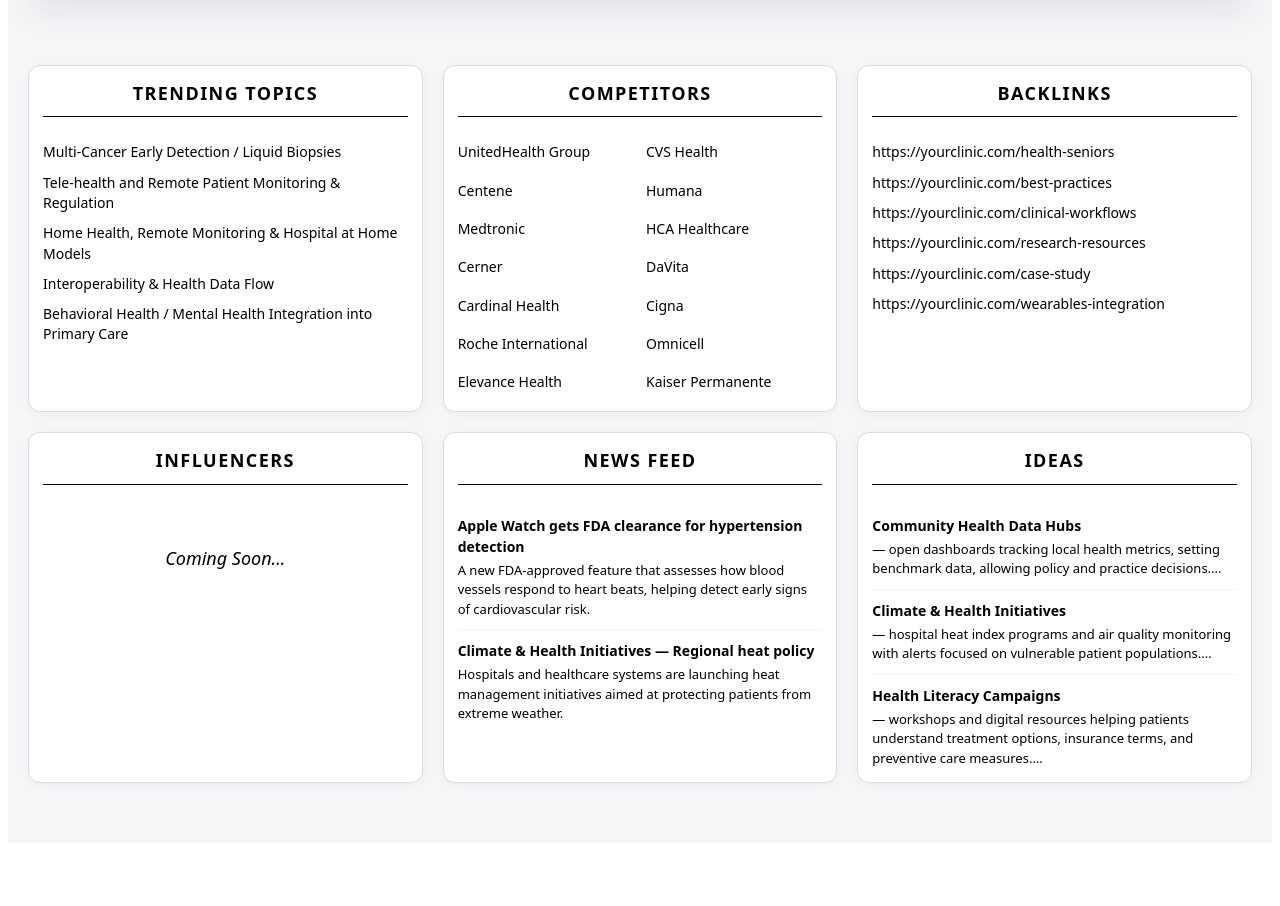
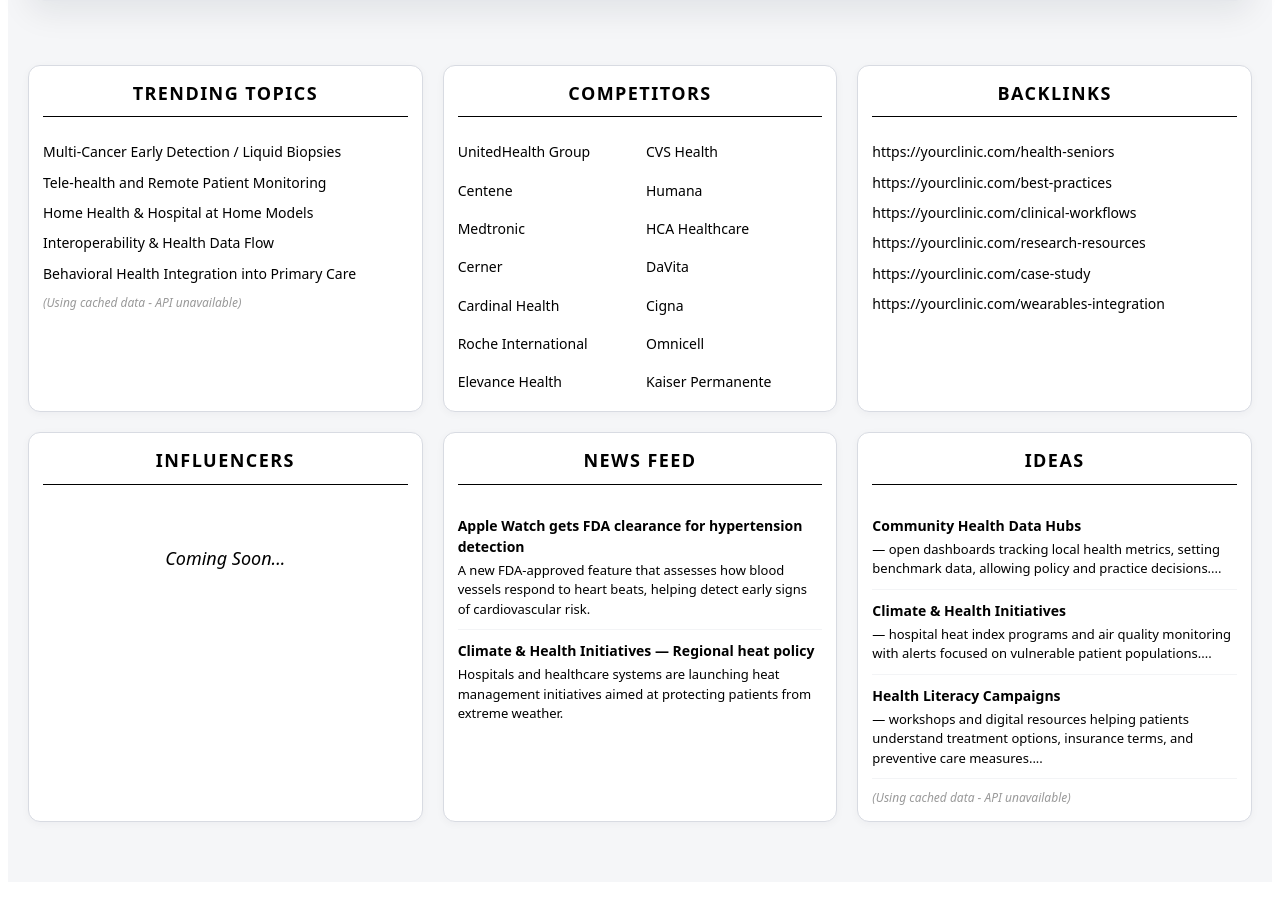
Before and after one commit to yeetward/Social_Listening_Project, a Django app: page /tool/ in a window 1280 px wide. Shown: the part 639-1545 px from the top of the page. Before the commit the page ends 1426 px from the top, so only its background shows below. Run offline with Django 5.2, Linux system fonts and the light colour scheme.

Commit message:
Add loading states and API integration for trending topics and ideas cards

```diff
--- a/Frontend/ai_listening_tool/static/ai_listening_tool/css/app.css
+++ b/Frontend/ai_listening_tool/static/ai_listening_tool/css/app.css
@@ -422,6 +422,14 @@
   font-weight: 500;
 }
 
+#rmtool .rm-loading {
+  color: var(--rm-muted);
+  text-align: center;
+  padding: 20px 0;
+  font-style: italic;
+  font-size: 14px;
+}
+
 /* Results-only minimal styling */
 #rmtool .rm-listing {
   display: grid;
--- a/Frontend/ai_listening_tool/static/ai_listening_tool/js/config.js
+++ b/Frontend/ai_listening_tool/static/ai_listening_tool/js/config.js
@@ -1,6 +1,6 @@
 (function () {
   window.RM_TOOL_CONFIG = {
-    API_BASE: "http://127.0.0.1:8000/api", // keep the /api base, no trailing slash
+    API_BASE: "http://127.0.0.1:8001/api", // keep the /api base, no trailing slash
     timeoutMs: 20000
   };
 })();
--- a/Frontend/ai_listening_tool/static/ai_listening_tool/js/search.js
+++ b/Frontend/ai_listening_tool/static/ai_listening_tool/js/search.js
@@ -1,6 +1,158 @@
 "use strict";
+import "./config.js";
 
+// Configuration
+const API_BASE_URL = RM_TOOL_CONFIG.API_BASE;
+const DEFAULT_COMPANY = "EcoDrive Motors";
+const API_TIMEOUT = 5000; // 5 second timeout
+
+/**
+ * Fetch with timeout
+ */
+function fetchWithTimeout(url, options = {}, timeout = API_TIMEOUT) {
+  return Promise.race([
+    fetch(url, options),
+    new Promise((_, reject) =>
+      setTimeout(() => reject(new Error('Request timeout')), timeout)
+    )
+  ]);
+}
+
+/**
+ * Fetch trending topics from the API
+ */
+async function fetchTrendingTopics(company = DEFAULT_COMPANY) {
+  const trendingList = document.getElementById("trendingTopicsList");
+  if (!trendingList) return;
+
+  try {
+    // Show loading state
+    trendingList.innerHTML = '<li class="rm-loading">Loading trending topics...</li>';
+
+    const params = new URLSearchParams({
+      company: company,
+      threshold: "0.5",
+      limit: "10",
+      full: "0"
+    });
+
+    const response = await fetchWithTimeout(`${API_BASE_URL}/cards/trending/?${params}`);
+
+    if (!response.ok) {
+      throw new Error(`HTTP ${response.status}`);
+    }
+
+    const topics = await response.json();
+
+    // Clear loading and populate
+    trendingList.innerHTML = "";
+
+    if (!topics || topics.length === 0) {
+      trendingList.innerHTML = '<li class="rm-empty">No trending topics found at this time.</li>';
+      return;
+    }
+
+    topics.forEach(topic => {
+      const li = document.createElement("li");
+      li.textContent = topic;
+      trendingList.appendChild(li);
+    });
+
+  } catch (error) {
+    console.error("Error fetching trending topics:", error);
+    // Show a more user-friendly fallback
+    trendingList.innerHTML = `
+      <li>Multi-Cancer Early Detection / Liquid Biopsies</li>
+      <li>Tele-health and Remote Patient Monitoring</li>
+      <li>Home Health & Hospital at Home Models</li>
+      <li>Interoperability & Health Data Flow</li>
+      <li>Behavioral Health Integration into Primary Care</li>
+    `;
+    // Add a subtle note
+    const note = document.createElement("li");
+    note.style.fontSize = "12px";
+    note.style.color = "#999";
+    note.style.fontStyle = "italic";
+    note.textContent = "(Using cached data - API unavailable)";
+    trendingList.appendChild(note);
+  }
+}
+
+/**
+ * Fetch AI-generated ideas from the API
+ */
+async function fetchIdeas(company = DEFAULT_COMPANY) {
+  const ideasList = document.getElementById("ideasList");
+  if (!ideasList) return;
+
+  try {
+    // Show loading state
+    ideasList.innerHTML = '<li class="rm-loading">Loading ideas...</li>';
+
+    const params = new URLSearchParams({
+      company: company,
+      type: "all",
+      limit: "10"
+    });
+
+    const response = await fetchWithTimeout(`${API_BASE_URL}/ai/ideas/?${params}`);
+
+    if (!response.ok) {
+      throw new Error(`HTTP ${response.status}`);
+    }
+
+    const data = await response.json();
+    const insights = data.insights || [];
+
+    // Clear loading and populate
+    ideasList.innerHTML = "";
+
+    if (insights.length === 0) {
+      ideasList.innerHTML = '<li class="rm-empty">No ideas available at this time.</li>';
+      return;
+    }
+
+    insights.forEach(insight => {
+      const li = document.createElement("li");
+
+      const title = insight.title || insight.idea || "Untitled";
+      const description = insight.description || insight.summary || insight.explanation || "";
+
+      const strong = document.createElement("strong");
+      strong.textContent = title;
+      li.appendChild(strong);
+
+      if (description) {
+        li.appendChild(document.createTextNode(" — " + description));
+      }
+
+      ideasList.appendChild(li);
+    });
+
+  } catch (error) {
+    console.error("Error fetching ideas:", error);
+    // Show fallback content
+    ideasList.innerHTML = `
+      <li><strong>Community Health Data Hubs</strong> — open dashboards tracking local health metrics, setting benchmark data, allowing policy and practice decisions....</li>
+      <li><strong>Climate & Health Initiatives</strong> — hospital heat index programs and air quality monitoring with alerts focused on vulnerable patient populations....</li>
+      <li><strong>Health Literacy Campaigns</strong> — workshops and digital resources helping patients understand treatment options, insurance terms, and preventive care measures....</li>
+    `;
+    // Add a subtle note
+    const note = document.createElement("li");
+    note.style.fontSize = "12px";
+    note.style.color = "#999";
+    note.style.fontStyle = "italic";
+    note.textContent = "(Using cached data - API unavailable)";
+    ideasList.appendChild(note);
+  }
+}
+
+/**
+ * Initialize the page
+ */
 document.addEventListener("DOMContentLoaded", () => {
+  console.log("Page loaded successfully!");
+
   const form = document.getElementById("searchForm");
   if (!form) return;
 
@@ -23,4 +175,11 @@ document.addEventListener("DOMContentLoaded", () => {
       form.requestSubmit?.() || form.submit();
     });
   });
+
+  // Load data from API endpoints on page load (non-blocking)
+  // Wrap in setTimeout to ensure it doesn't block page rendering
+  setTimeout(() => {
+    fetchTrendingTopics().catch(err => console.error("Failed to load trending topics:", err));
+    fetchIdeas().catch(err => console.error("Failed to load ideas:", err));
+  }, 0);
 });
--- a/Frontend/ai_listening_tool/templates/search.html
+++ b/Frontend/ai_listening_tool/templates/search.html
@@ -46,14 +46,10 @@
 
   <!-- Content Grid -->
   <section class="rm-grid">
-    <article class="rm-card">
+    <article class="rm-card" id="trendingTopicsCard">
       <h3 class="rm-card-title">Trending Topics</h3>
-      <ul class="rm-list">
-        <li>Multi-Cancer Early Detection / Liquid Biopsies</li>
-        <li>Tele-health and Remote Patient Monitoring & Regulation</li>
-        <li>Home Health, Remote Monitoring & Hospital at Home Models</li>
-        <li>Interoperability & Health Data Flow</li>
-        <li>Behavioral Health / Mental Health Integration into Primary Care</li>
+      <ul class="rm-list" id="trendingTopicsList">
+        <li class="rm-loading">Loading trending topics...</li>
       </ul>
     </article>
 
@@ -110,15 +106,10 @@
       </ul>
     </article>
 
-    <article class="rm-card">
+    <article class="rm-card" id="ideasCard">
       <h3 class="rm-card-title">Ideas</h3>
-      <ul class="rm-news">
-        <li><strong>Community Health Data Hubs</strong> — open dashboards tracking local health metrics, setting
-          benchmark data, allowing policy and practice decisions....</li>
-        <li><strong>Climate & Health Initiatives</strong> — hospital heat index programs and air quality monitoring with
-          alerts focused on vulnerable patient populations....</li>
-        <li><strong>Health Literacy Campaigns</strong> — workshops and digital resources helping patients understand
-          treatment options, insurance terms, and preventive care measures....</li>
+      <ul class="rm-news" id="ideasList">
+        <li class="rm-loading">Loading ideas...</li>
       </ul>
     </article>
   </section>
```
